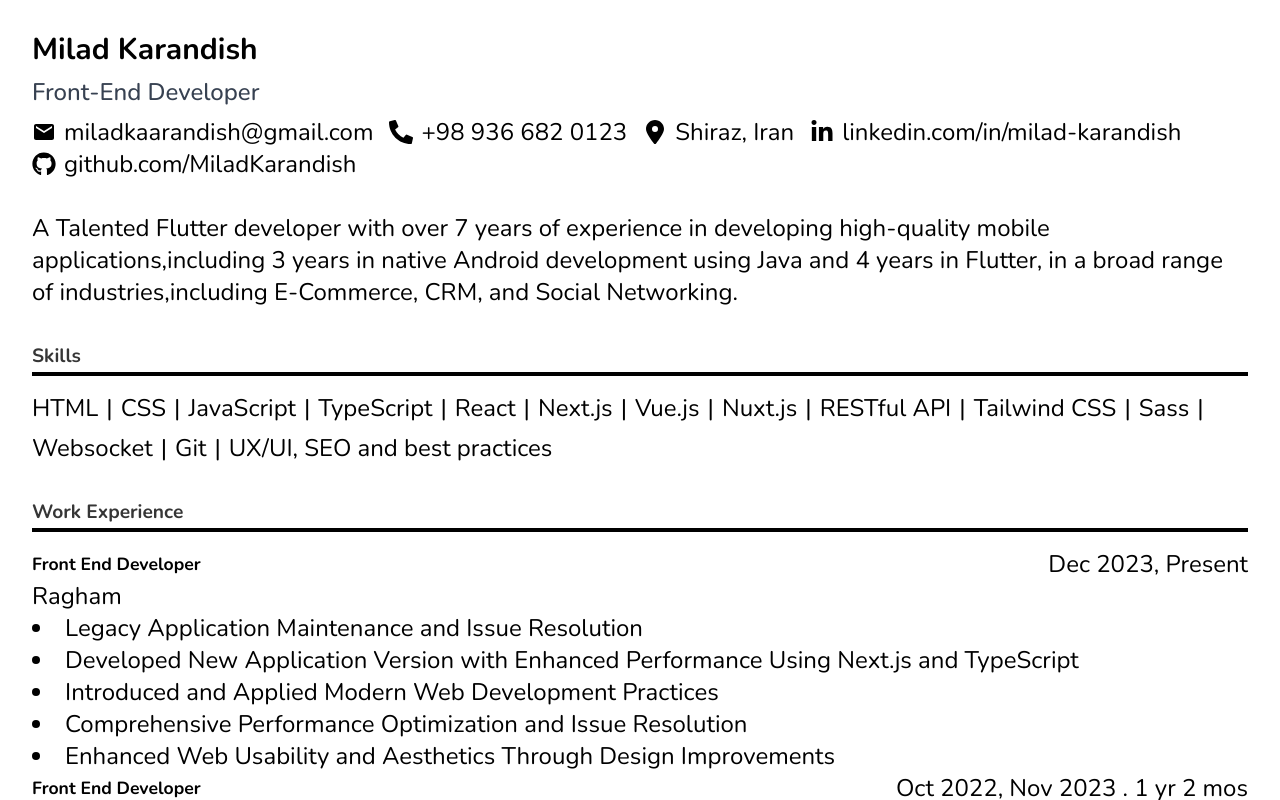
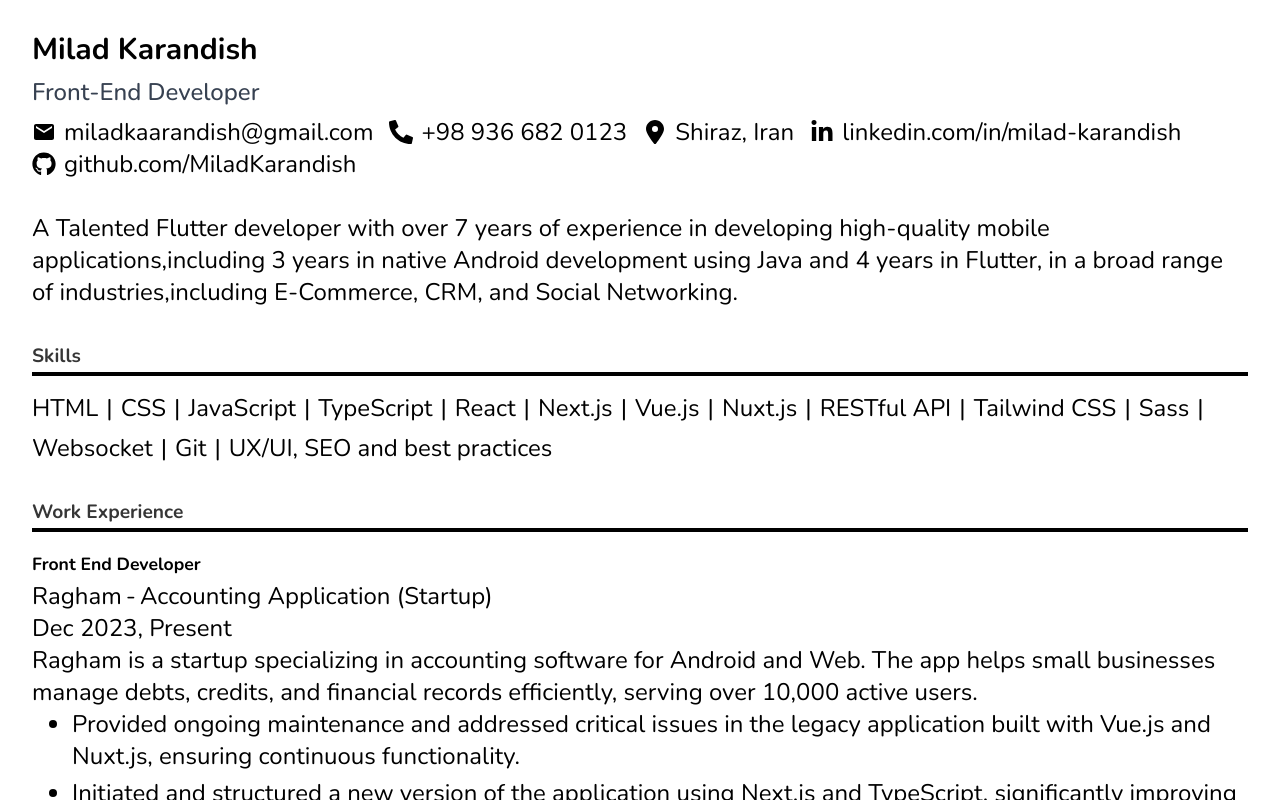
Before and after one commit to MiladKarandish/portfolio-v2, a Next.js app: page /resume in a window 1280 px wide. Built offline with nearby package versions, Linux system fonts and the light colour scheme.

Commit message:
imp: trying to make bullet points work

```diff
--- a/src/app/resume/page.tsx
+++ b/src/app/resume/page.tsx
@@ -252,7 +252,50 @@ const Resume = () => {
       <section>
         <h2>Work Experience</h2>
 
-        <ul>
+        <div>
+          {experiences.map(({ title, at, date, hilights }) => (
+            <div key={at.title}>
+              <div className="flex flex-col">
+                <h3>{title}</h3>
+
+                <div className={`space-x-1`}>
+                  <a href={at.href} target="_blank">
+                    {at.name}
+                  </a>
+                  <span>-</span>
+                  <span className="">
+                    {at.title} ({at.type})
+                  </span>
+                </div>
+              </div>
+
+              <span>{date}</span>
+
+              <p dangerouslySetInnerHTML={{ __html: at.description }}></p>
+
+              <ul className={`highlights ps-10`}>
+                {hilights.map((hilight) => (
+                  <li key={hilight.title}>
+                    {/* <h3>{hilight.title}:</h3> */}
+                    <p>{hilight.description}</p>
+                    {/* {hilight.hilights && (
+                      <ul className={`highlights`}>
+                        {hilight.hilights.map((h, i) => (
+                          <li key={i}>
+                            <h3 className={`font-semibold`}>{h.title}:</h3>
+                            <p>{h.description}</p>
+                          </li>
+                        ))}
+                      </ul>
+                    )} */}
+                  </li>
+                ))}
+              </ul>
+            </div>
+          ))}
+        </div>
+
+        {/* <ul>
           {experiences.map((experience) => (
             <li key={experience.at.title}>
               <div className={`flex justify-between items-center`}>
@@ -268,7 +311,7 @@ const Resume = () => {
               </ul>
             </li>
           ))}
-        </ul>
+        </ul> */}
       </section>
     </div>
   );
--- a/src/app/styles/custom.css
+++ b/src/app/styles/custom.css
@@ -161,3 +161,16 @@
   font-size: 1.1rem;
   font-weight: 700;
 }
+
+.highlights ul {
+  list-style: disc;
+  margin-top: 7px;
+  padding-inline-start: 2rem;
+  font-size: 0.8rem;
+  text-align: justify;
+}
+
+.highlights li {
+  list-style: disc;
+  margin-bottom: 5px;
+}
--- /dev/null
+++ b/src/app/utils/date.ts
@@ -0,0 +1,6 @@
+export const resumeDateFormat = (date: string) => {
+  return new Date(date).toLocaleDateString("en-US", {
+    year: "numeric",
+    month: "long",
+  });
+};
```
